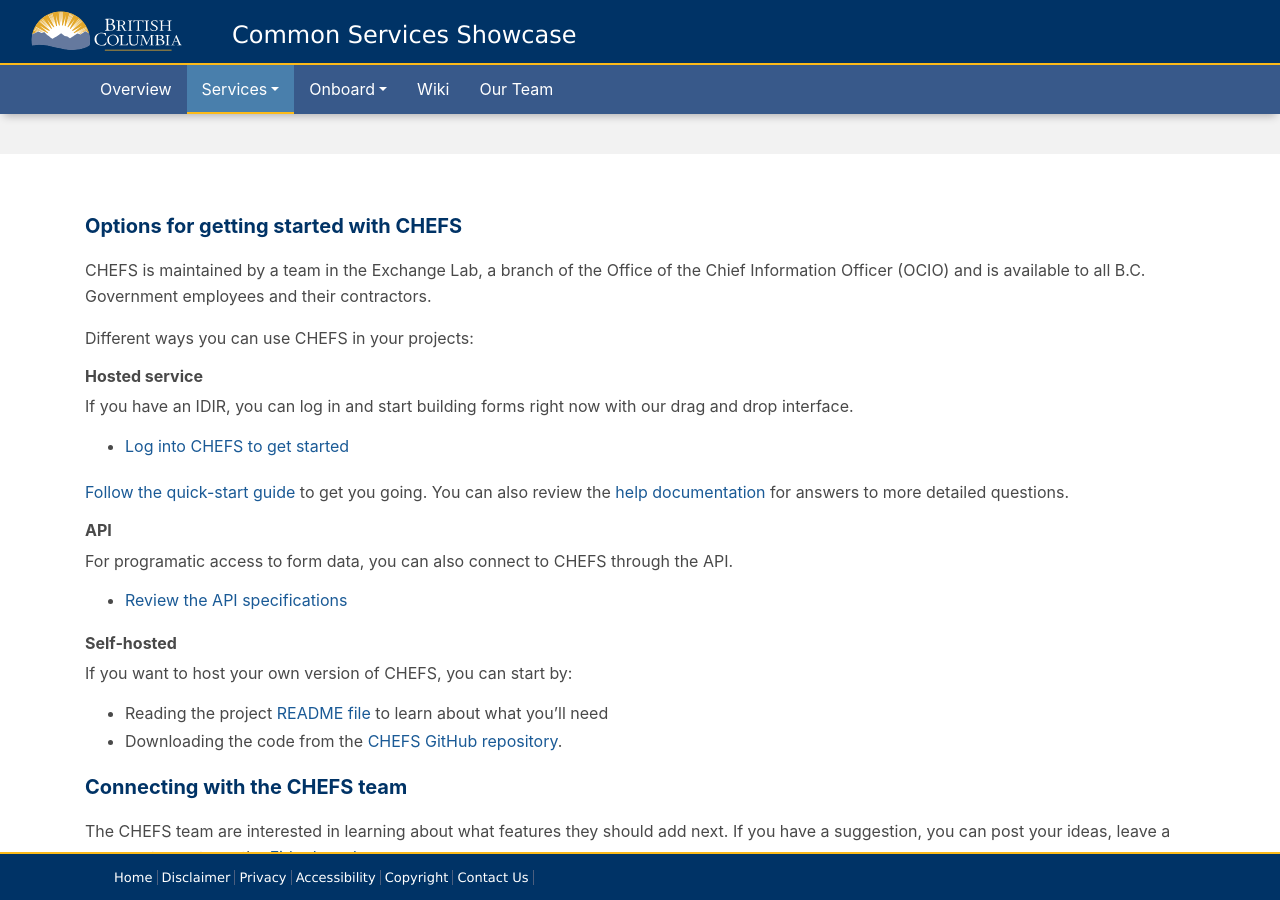
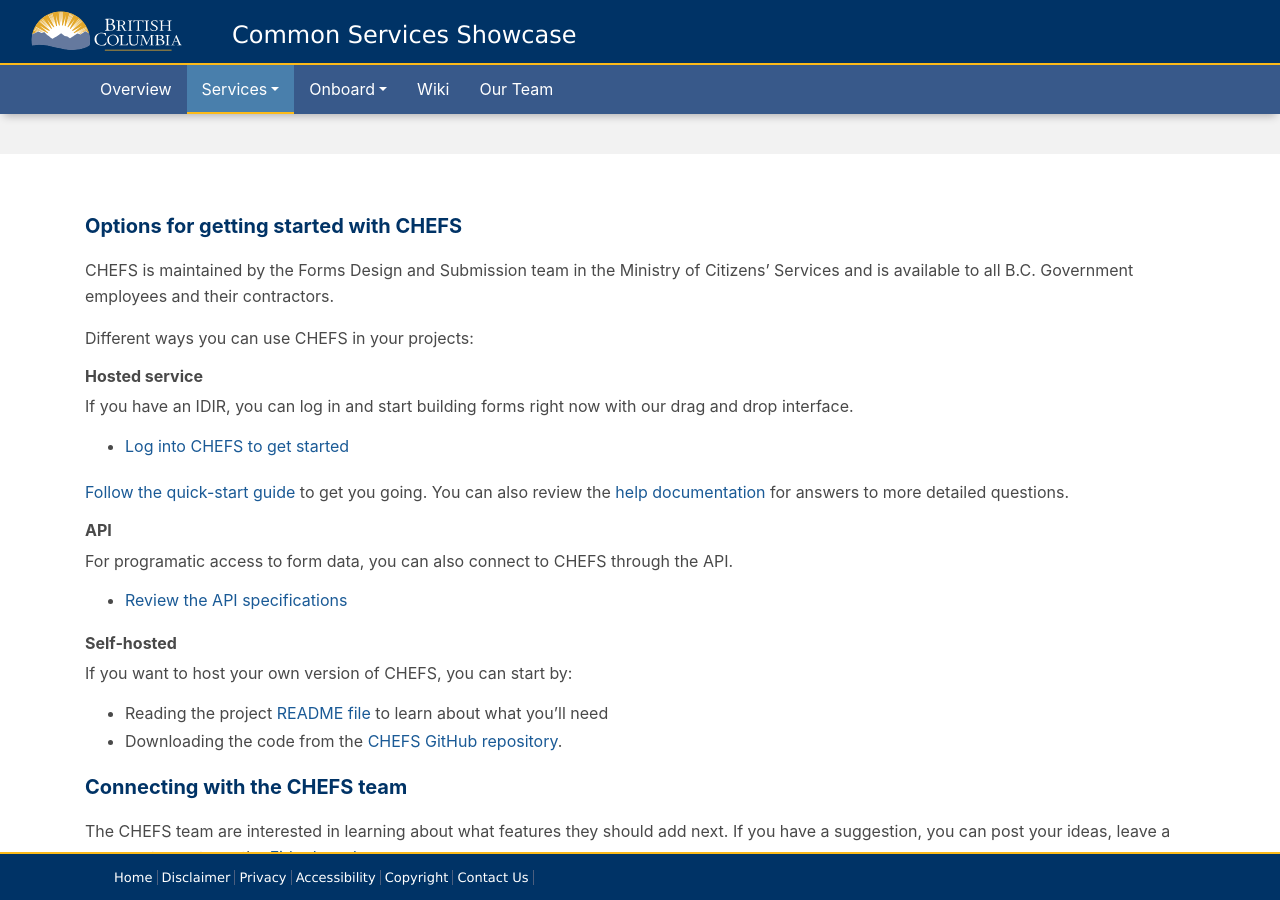
Before and after one commit to bcgov/common-service-showcase, a Jekyll site: the page built from collections/_services/chefs.md, in a window 1280 px wide and 900 px high, scrolled down 864 px. Built offline with Jekyll 4.4.1, drawn with Linux system fonts in a browser that asks for light colours; nearby versions of some CDN libraries.

Commit message:
Wording change on CHEFS page

```diff
--- a/collections/_services/chefs.md
+++ b/collections/_services/chefs.md
@@ -34,7 +34,7 @@ pictures:
 
 #### Options for getting started with CHEFS
 
-CHEFS is maintained by a team in the Exchange Lab, a branch of the Office of the Chief Information Officer (OCIO) and is available to all B.C. Government employees and their contractors.
+CHEFS is maintained by the Forms Design and Submission team in the Ministry of Citizens' Services and is available to all B.C. Government employees and their contractors.
 
 Different ways you can use CHEFS in your projects:
 
```
